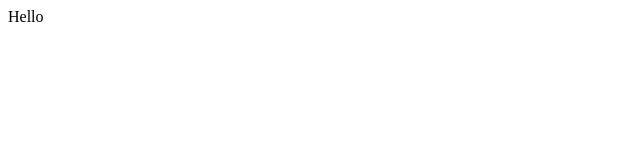
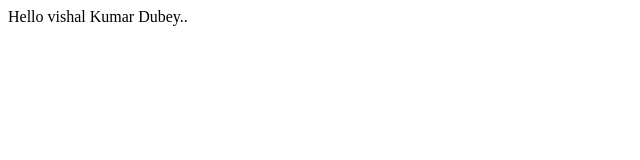
Before and after one commit to VVishalDubey/js-practice, a plain HTML site: page index.html in a window 1280 px wide. Shown: the whole page, without its empty margins (0-640 px from the left). Drawn offline with Linux system fonts and the light colour scheme.

Commit message:
add name

```diff
--- a/index.html
+++ b/index.html
@@ -9,7 +9,7 @@
 
 </head>
 <body>
-    Hello
+    Hello vishal Kumar Dubey..
 
 </body>
 </html>
```
